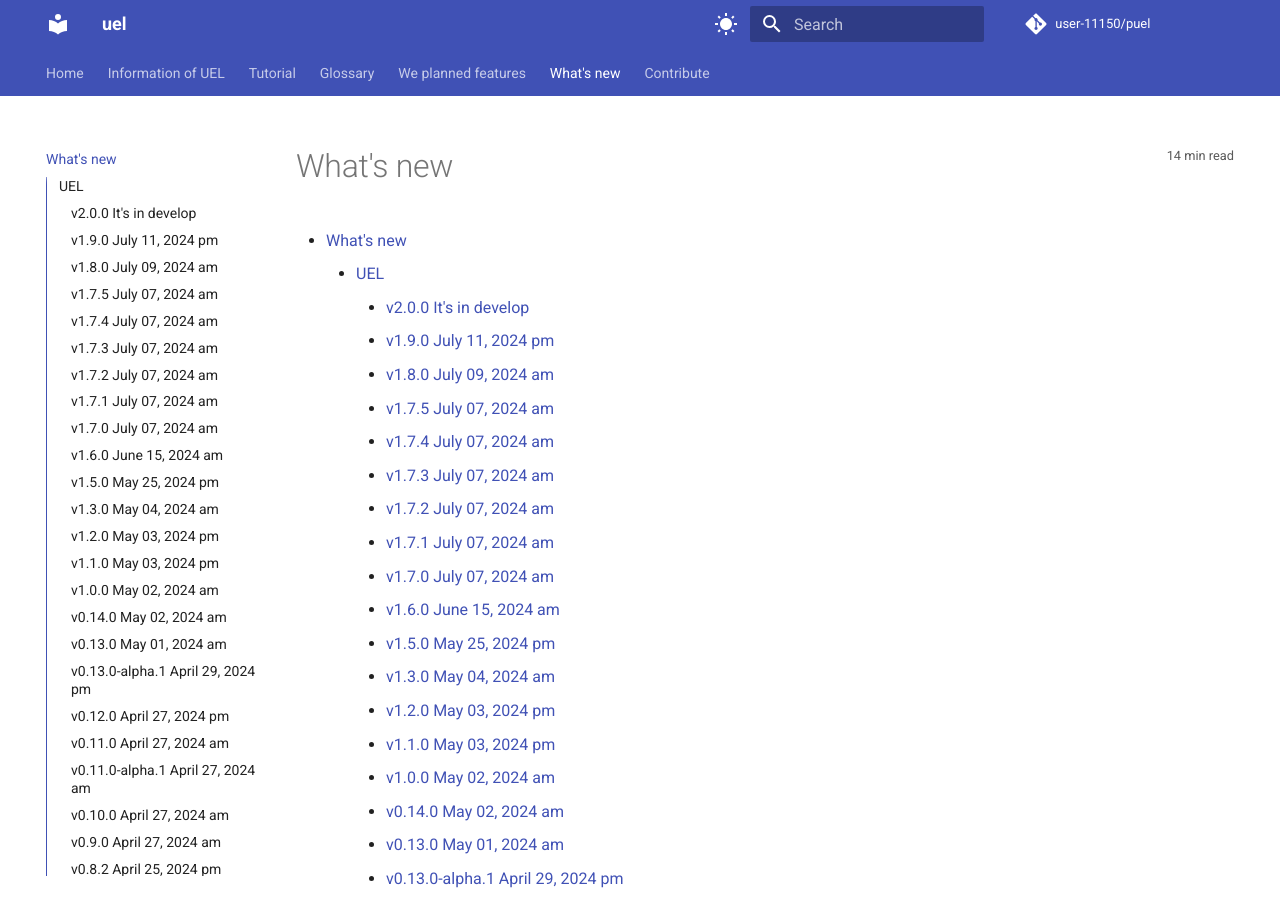
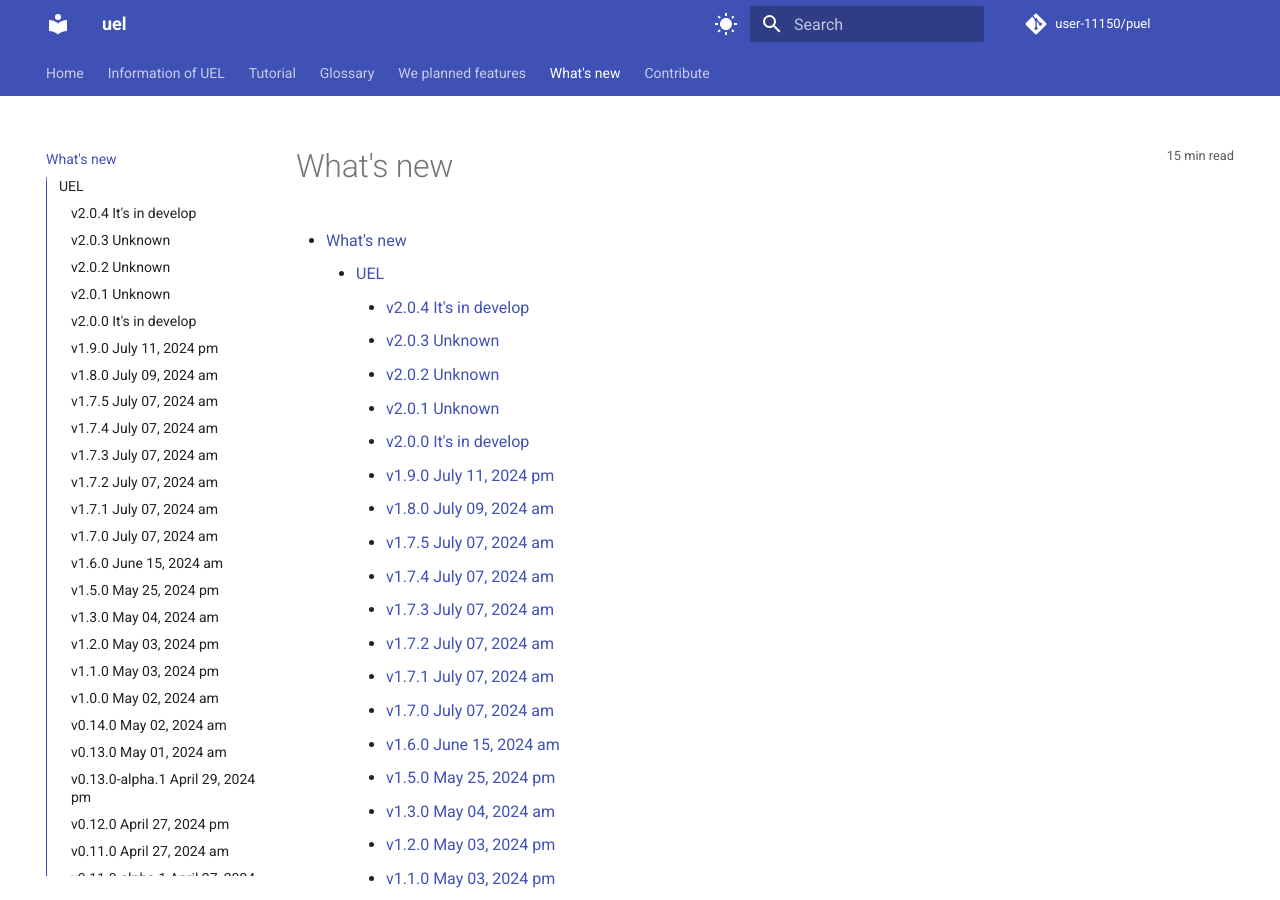
Before and after one commit to user-11150/puel, an MkDocs documentation site: the page built from docs/whatsnew.md, in a window 1280 px wide and 900 px high. Built offline with MkDocs 1.6.1 and Material for MkDocs 9.7.7, drawn with Linux system fonts in a browser that asks for light colours; comment, search, counter and statistics services are not loaded; some of the changed text lies outside the part shown.

Commit message:
docs: what's new

```diff
--- a/docs/whatsnew.md
+++ b/docs/whatsnew.md
@@ -4,9 +4,25 @@
 
 ## UEL
 
+### v2.0.4 <small>It's in develop</small> {#2.0.4}
+
+* [Rewrite UEL](./plans.md#by-index-1)(5)
+
+### v2.0.3 <small>Unknown</small> {#2.0.3}
+
+* [Rewrite UEL](./plans.md#by-index-1)(4)
+
+### v2.0.2 <small>Unknown</small> {#2.0.3}
+
+* [Rewrite UEL](./plans.md#by-index-1)(3)
+
+### v2.0.1 <small>Unknown</small> {#2.0.1}
+
+* [Rewrite UEL](./plans.md#by-index-1)(2)
+
 ### v2.0.0 <small>It's in develop</small> {#2.0.0}
 
-* [Rewrite UEL](./plans.md#by-index-1)
+* [Rewrite UEL](./plans.md#by-index-1)(1)
 
 ### v1.9.0 <small>July 11, 2024 pm</small> {#1.9.0}
 
```
